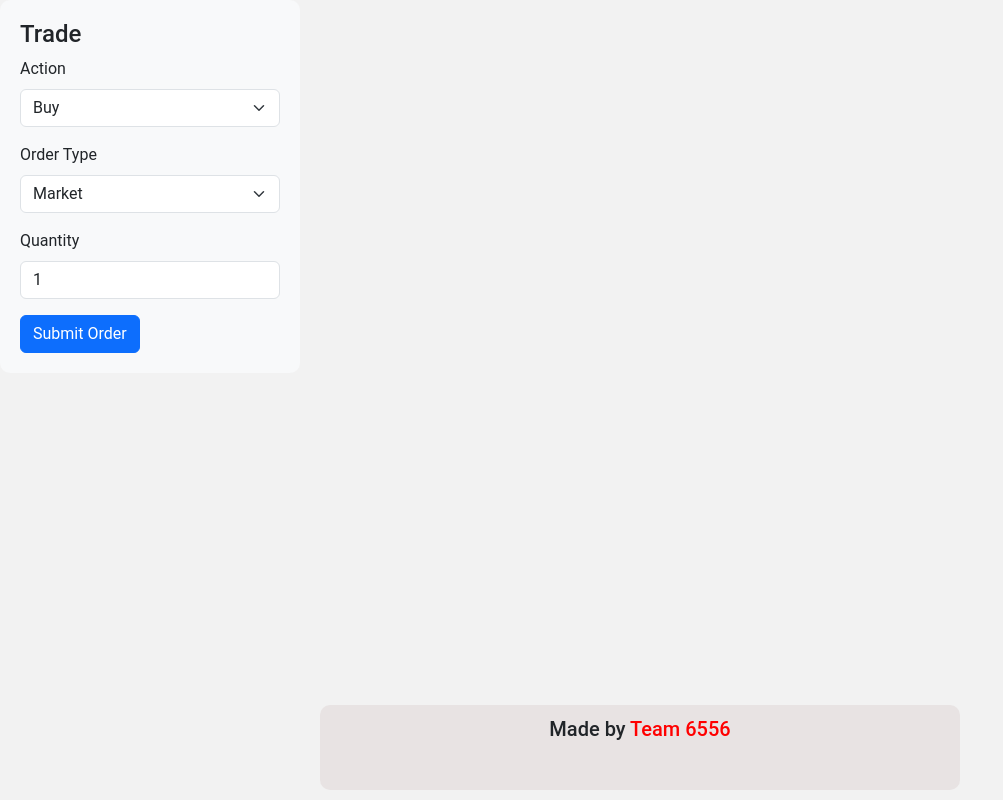
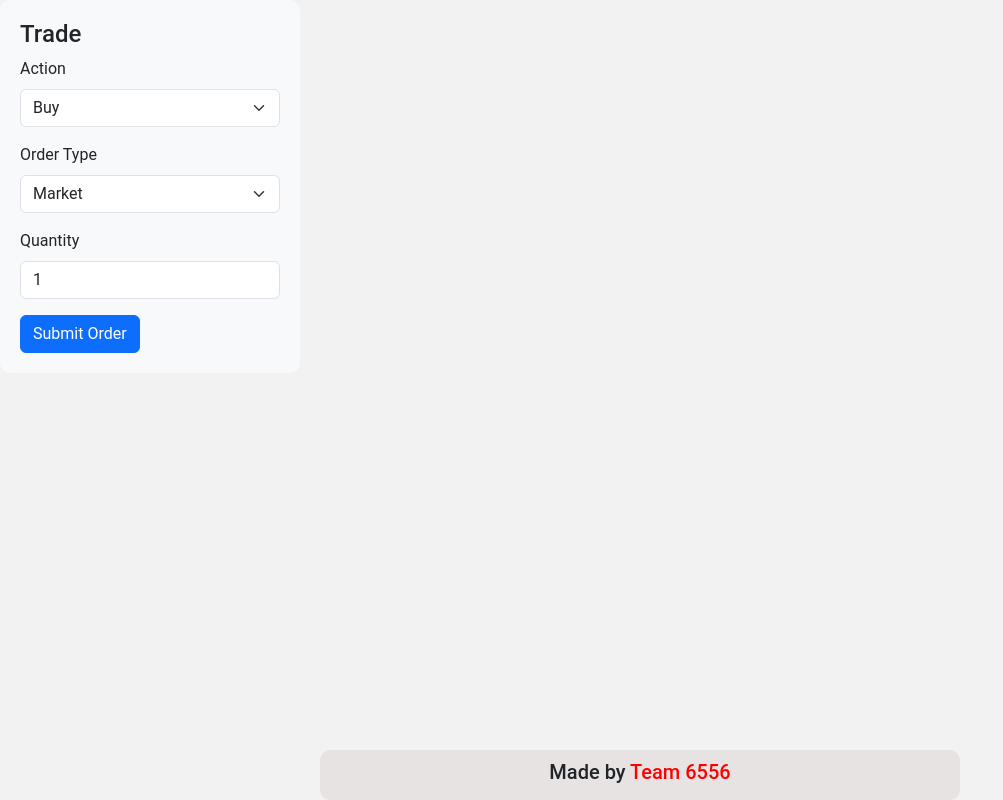
Before and after one commit to NUSbza1234/B-Trade-MainRepo, a React (Vite) app in the folder frontend/: page /trade in a window 1280 px wide. Shown: the whole page, without its empty margins (0-1003 px from the left). Built offline with nearby package versions, Linux system fonts and the light colour scheme.

Commit message:
Footer and Portfolio

```diff
--- a/frontend/src/components/Footer.jsx
+++ b/frontend/src/components/Footer.jsx
@@ -1,17 +1,24 @@
-
 export default function Footer() {
-
     return (
-        <div style={{padding: "12px 0px", backgroundColor : "rgb(232, 227, 227)", textAlign: 'center', position:'fixed', borderRadius: '10px', width: '50%',height : '85px', bottom : '10px', left: '50%', transform: 'translateX(-50%)', right: '0', zIndex : '999'}}>
-
+        <div style={{
+            padding: "5px 0px",
+            backgroundColor: "rgb(232, 227, 227)",
+            textAlign: 'center',
+            position: 'fixed',
+            borderRadius: '10px',
+            width: '50%',
+            height: '50px',
+            bottom: '0px',
+            left: '50%',
+            transform: 'translateX(-50%)',
+            zIndex: '999'
+        }}>
             <div className="text-center">
-                    <h5>
-                        Made by <a href="" style={{textDecoration : "none", color: "red"}}>Team 6556</a>
-                    </h5>
+                <h5 style={{ margin: '5px 0' }}>
+                    Made by <a href="" style={{ textDecoration: "none", color: "red" }}>Team 6556</a>
+                </h5>
             </div>
 
-            {/* <footer style={{backgroundColor: 'crimson', color:'springgreen', textAlign: 'center', position:'fixed', width: '100%',height : '50px', bottom : '0', left: '0', right: '0', zIndex : '999'}}><h1>THIS IS MY FOOTER</h1></footer> */}
         </div>
-
-    )
+    );
 }
--- a/frontend/src/components/Trading/Trade.jsx
+++ b/frontend/src/components/Trading/Trade.jsx
@@ -47,7 +47,8 @@ const Trade = ({ symbol, currentPrice }) => {
             const response = await axios.post('https://betatradebackend.onrender.com/trade', {
                 ...formData,
                 userId: user._id,
-                price: currentPrice
+                price: currentPrice,
+                quantity: Number(formData.quantity),
             });
             alert(`Trade successful: ${response.data._id}`);
         } catch (error) {
```
